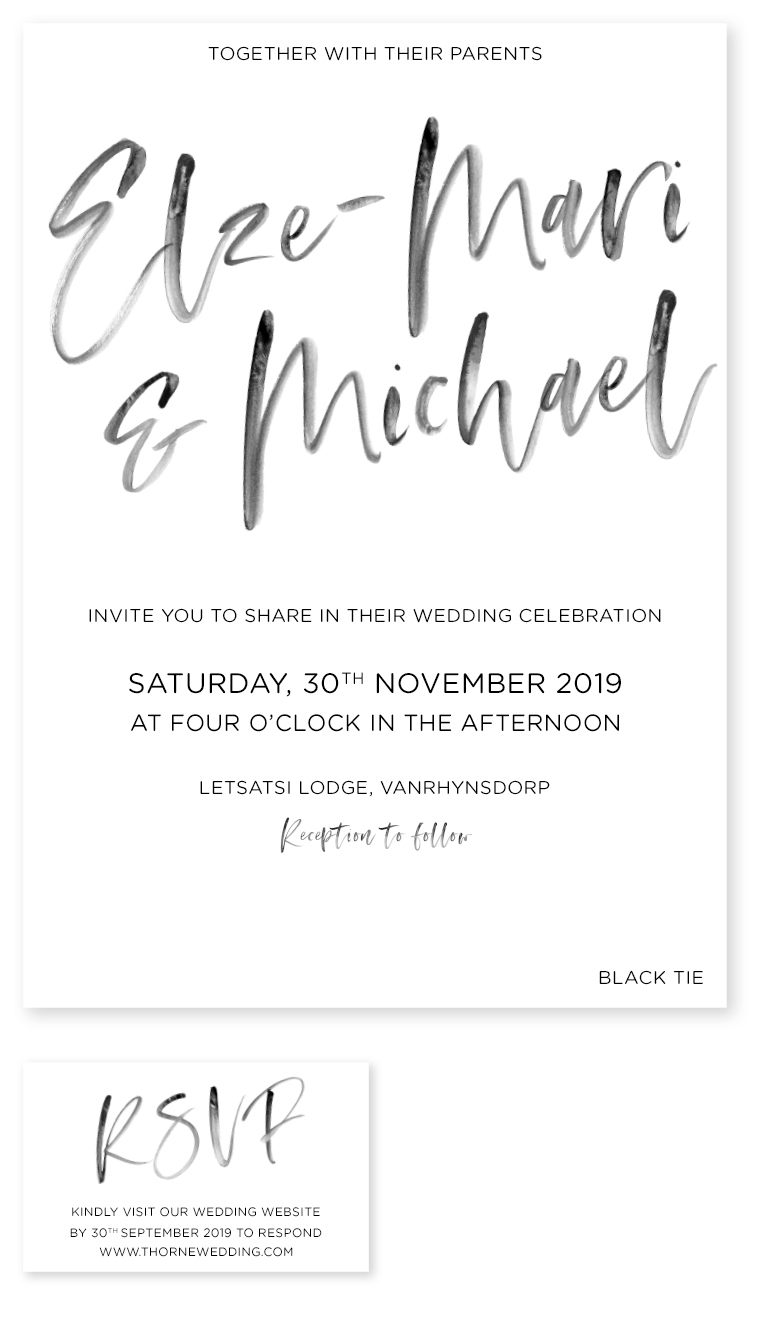
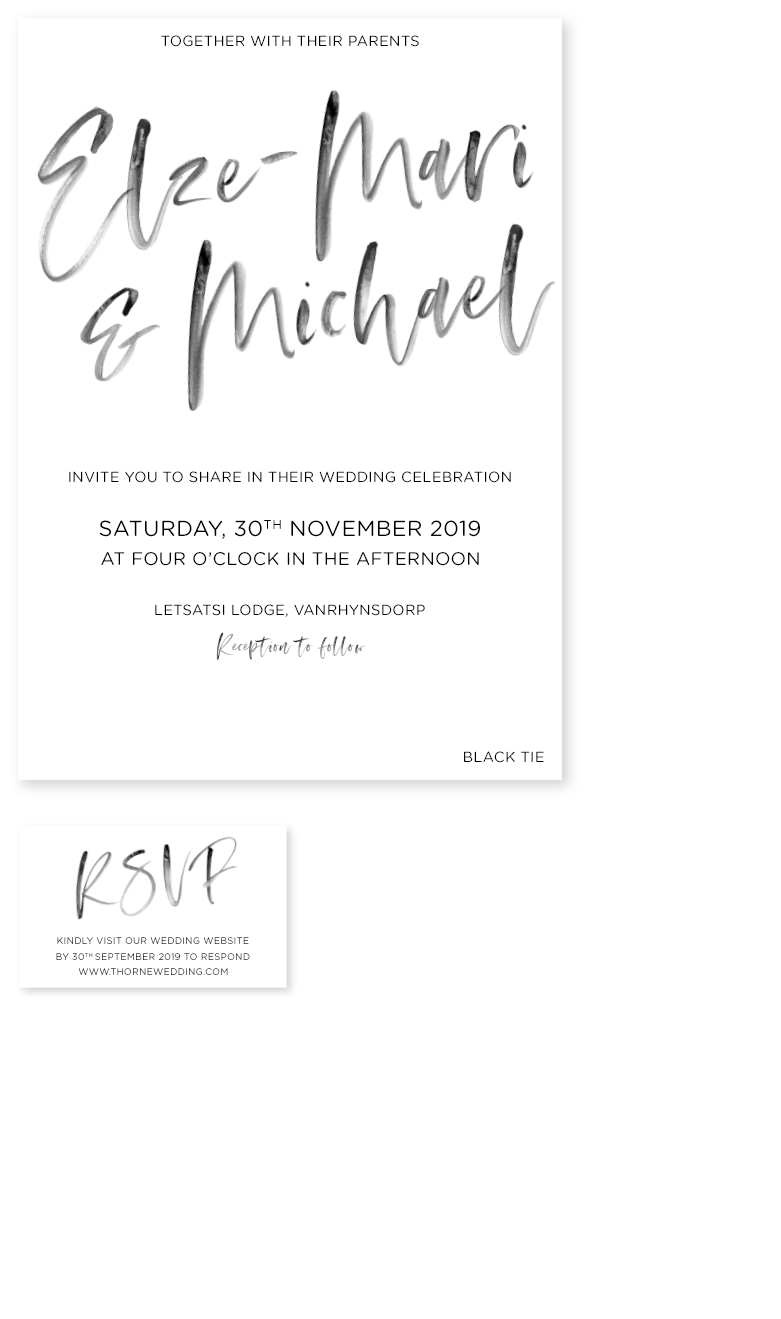
Before and after one commit to michaelthorne/michaelthorne.github.io, a Jekyll site: the page wedding/index.html, which Jekyll copies as it is, in a window 1280 px wide. Shown: the whole page, without its empty margins (0-781 px from the left). Built offline with Jekyll 4.4.1, drawn with Linux system fonts in a browser that asks for light colours; after the commit the page ends 1031 px from its top, so only the background shows below that.

Commit message:
Invitation 2

```diff
--- a/wedding/index.html
+++ b/wedding/index.html
@@ -94,14 +94,14 @@
     <table role="presentation" aria-hidden="true" cellspacing="0" cellpadding="0" border="0" align="center" style="margin: 0; padding: 0">
         <tr>
             <td valign="top">
-                <table role="presentation" aria-hidden="true" cellspacing="0" cellpadding="0" border="0" align="center" width="750" class="container">
+                <table role="presentation" aria-hidden="true" cellspacing="0" cellpadding="0" border="0" align="center" width="580" class="container">
                     <tr>
                         <td style="padding-bottom: 16px">
                             <table role="presentation" aria-hidden="true" cellspacing="0" cellpadding="0" border="0" align="center" width="100%">
                                 <tr>
-                                    <td>
+                                    <td width="580">
                                         <a href="https://www.userx.co.za" style="text-decoration: none" target="_blank">
-                                            <img src="https://www.userx.co.za/wedding/invitation.png" border="0" width="750" alt="" style="border: 0; display: block" />
+                                            <img src="https://www.userx.co.za/wedding/invitation2.png" border="0" width="580" alt="" style="border: 0; display: block" />
                                         </a>
                                     </td>
                                 </tr>
@@ -112,9 +112,9 @@
                         <td style="padding-bottom: 32px; padding-left: 8px">
                             <table role="presentation" aria-hidden="true" cellspacing="0" cellpadding="0" border="0" align="center" width="100%">
                                 <tr>
-                                    <td>
+                                    <td width="290">
                                         <a href="https://www.userx.co.za" style="text-decoration: none" target="_blank">
-                                            <img src="https://www.userx.co.za/wedding/rsvp.png" border="0" width="376" alt="" style="border: 0; display: block;" />
+                                            <img src="https://www.userx.co.za/wedding/rsvp2.png" border="0" width="290" alt="" style="border: 0; display: block;" />
                                         </a>
                                     </td>
                                 </tr>
```
